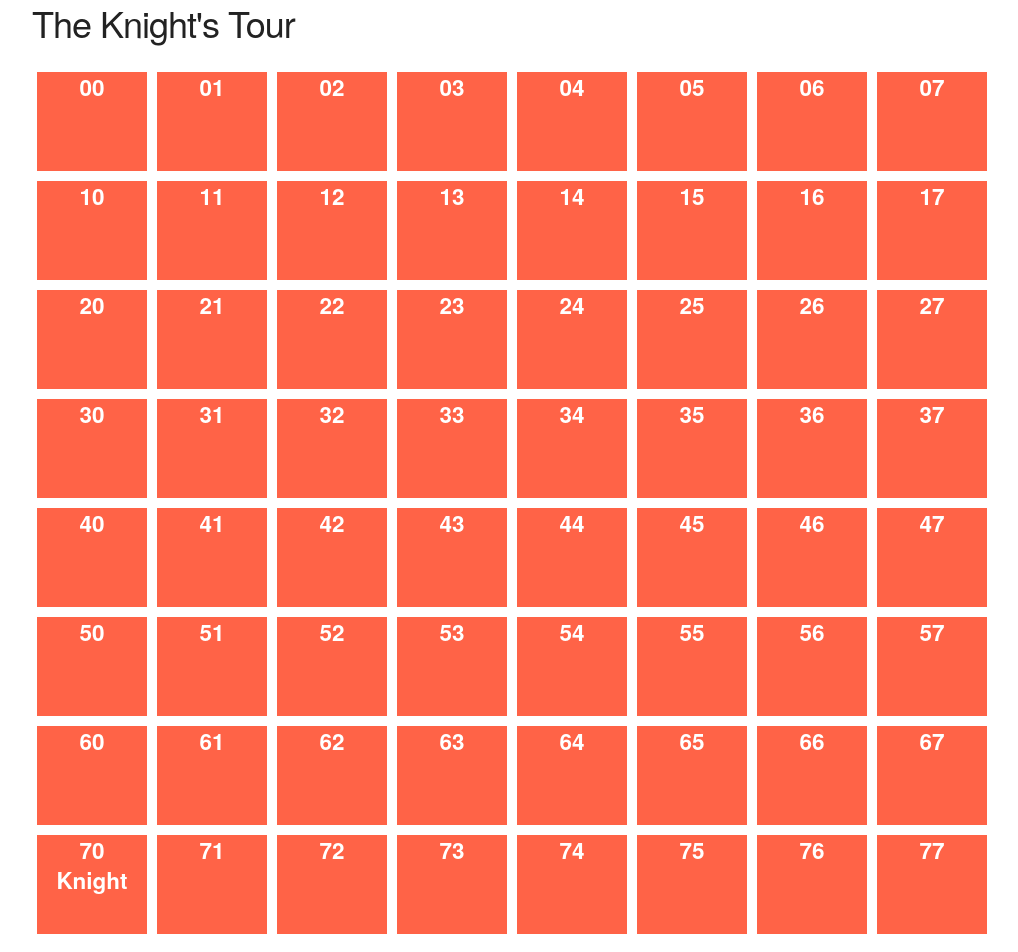
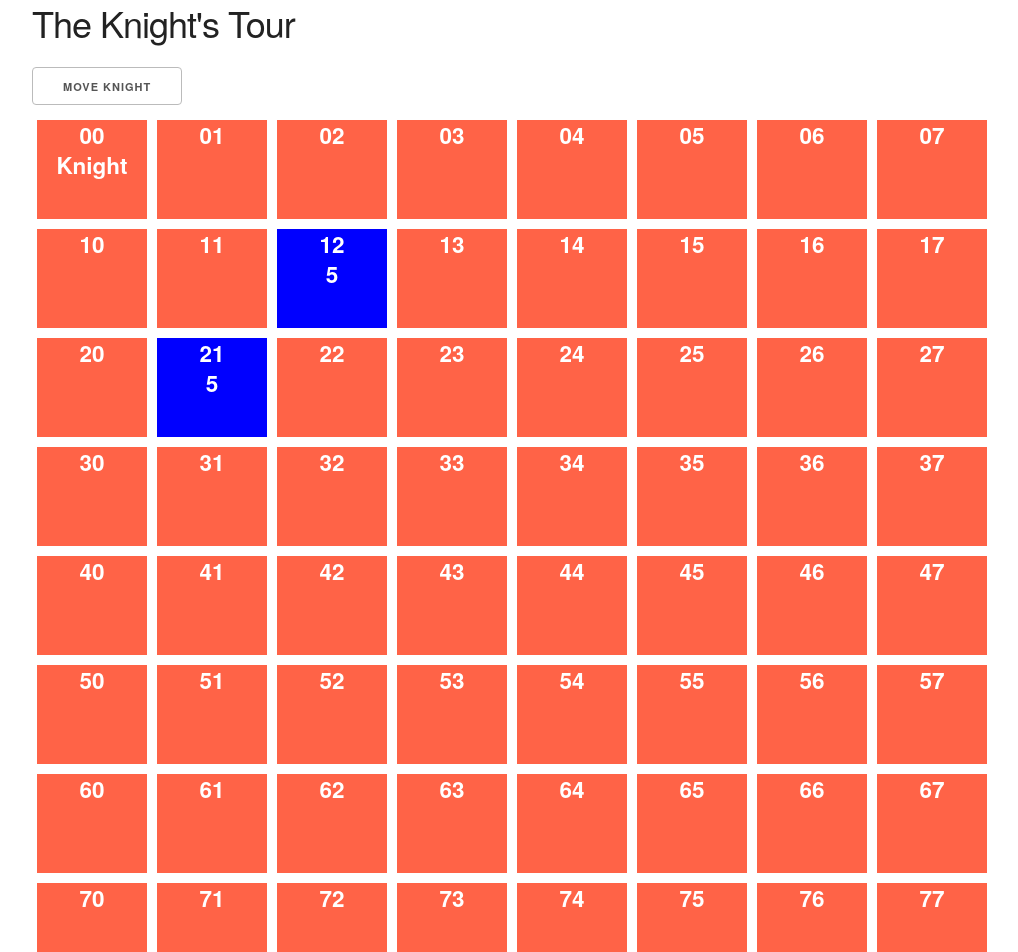
Before and after one commit to cozyazure/knightstour, an Angular app: page / in a window 1280 px wide. Shown: the top 952 px of the page, without its empty margins (128-1146 px from the left). Built offline with nearby package versions, Linux system fonts and the light colour scheme.

Commit message:
done with logic

```diff
--- a/src/app/app.component.css
+++ b/src/app/app.component.css
@@ -9,7 +9,7 @@
   display: flex;
   -webkit-flex-flow: row;
   justify-content: space-around;
-  line-height:30px;
+  line-height: 30px;
 }
 
 .flex-item {
@@ -22,9 +22,18 @@
   flex: 1 0 0px;
   min-width: 1.5em;
 }
+
 .flex-item:before {
   content: "";
   display: block;
   padding-top: 90%;
   float: left;
 }
+
+.next-possible {
+  background: blue;
+}
+
+.visited {
+  background: gray;
+}
--- a/src/app/app.component.html
+++ b/src/app/app.component.html
@@ -2,11 +2,16 @@
   <div class="row">
     <div class="twelve columns">
       <h3>The Knight's Tour</h3>
+      <button (click)="moveKnight()">Move Knight</button>
       <div class="flex-container" *ngFor="let row of tiles">
-        <div class="flex-item" *ngFor="let tile of row">
+        <div class="flex-item" *ngFor="let tile of row"
+             [ngClass]="{'next-possible': tile.isNextPossible ,'visited': tile.isVisited && !knightIsHere(tile)}">
           {{tile.x}}{{tile.y}}
           <div *ngIf="knightIsHere(tile)">
             Knight
+          </div>
+          <div *ngIf="tile.nextPossibleMoves">
+            {{tile.nextPossibleMoves}}
           </div>
         </div>
       </div>
--- a/src/app/app.component.ts
+++ b/src/app/app.component.ts
@@ -8,12 +8,13 @@ import {Component} from '@angular/core';
 export class AppComponent {
 
   public tiles = [];
-  public knightCurrentPos = {
-    x: 7,
-    y: 0
-  }
+  public knightCurrentPos: { x, y };
+
 
   constructor() {
+
+
+    // initialize the array
     for (let i = 0; i < 8; i++) {
       const temp = [];
       for (let j = 0; j < 8; j++) {
@@ -23,11 +24,86 @@ export class AppComponent {
       this.tiles.push(temp);
     }
 
+    // initalize knight Position
+    this.knightCurrentPos = {
+      x: 0, y: 0
+    };
+
+    this.tiles[this.knightCurrentPos.x][this.knightCurrentPos.y].isVisited = true;
+    this.getPossibleMovesOfKnight();
+    // this.moveKnight();
   }
 
   knightIsHere(tile: Tile) {
     return tile.x === this.knightCurrentPos.x && tile.y === this.knightCurrentPos.y;
   }
+
+  isBetweenZeroAndSeven(input) {
+    return input >= 0 && input <= 7;
+  }
+
+  calculateNextPossibleMoves(tile: Tile): number {
+    let count = 0;
+    for (let x = -2; x < 3; x++) {
+      for (let y = -2; y < 3; y++) {
+        if (x !== 0 && y !== 0 && Math.abs(x) !== Math.abs(y)) {
+          const posX = tile.x + x;
+          const posY = tile.y + y;
+          if (this.isBetweenZeroAndSeven(posX) && this.isBetweenZeroAndSeven(posY)) {
+            if (!this.tiles[posX][posY].isVisited) {
+              count++;
+            }
+          }
+        }
+
+      }
+    }
+    return count;
+  }
+
+
+  getPossibleMovesOfKnight() {
+    this.tiles.forEach(x => x.forEach(y => {
+      y.isNextPossible = false;
+      y.nextPossibleMoves = 0;
+    }))
+    const possibleTileList = [];
+    for (let x = -2; x < 3; x++) {
+      for (let y = -2; y < 3; y++) {
+        if (x !== 0 && y !== 0 && Math.abs(x) !== Math.abs(y)) {
+          const posX = this.knightCurrentPos.x + x;
+          const posY = this.knightCurrentPos.y + y;
+          if (this.isBetweenZeroAndSeven(posX) && this.isBetweenZeroAndSeven(posY) && !this.tiles[posX][posY].isVisited) {
+            this.tiles[posX][posY].isNextPossible = true;
+            this.tiles[posX][posY].nextPossibleMoves = this.calculateNextPossibleMoves(this.tiles[posX][posY]);
+            possibleTileList.push(this.tiles[posX][posY]);
+          }
+        }
+
+      }
+    }
+    return possibleTileList;
+
+  }
+
+  moveKnight() {
+    const possibleMoves = this.getPossibleMovesOfKnight().reduce((prev, curr) => {
+      return prev.nextPossibleMoves < curr.nextPossibleMoves ? prev : curr;
+    });
+    this.setKnightPosition(possibleMoves.x, possibleMoves.y);
+
+  }
+
+  setKnightPosition(x, y) {
+    if (this.knightCurrentPos.x === x && this.knightCurrentPos === y) {
+      alert('foul');
+    }
+    this.knightCurrentPos.x = x;
+    this.knightCurrentPos.y = y;
+    this.tiles[x][y].isVisited = true;
+  }
+
+
 }
 
 
@@ -35,6 +111,8 @@ export class Tile {
   public x: number;
   public y: number;
   public isVisited: boolean;
+  public isNextPossible: boolean;
+  public nextPossibleMoves: number;
 
   constructor(x, y) {
     this.x = x;
```
